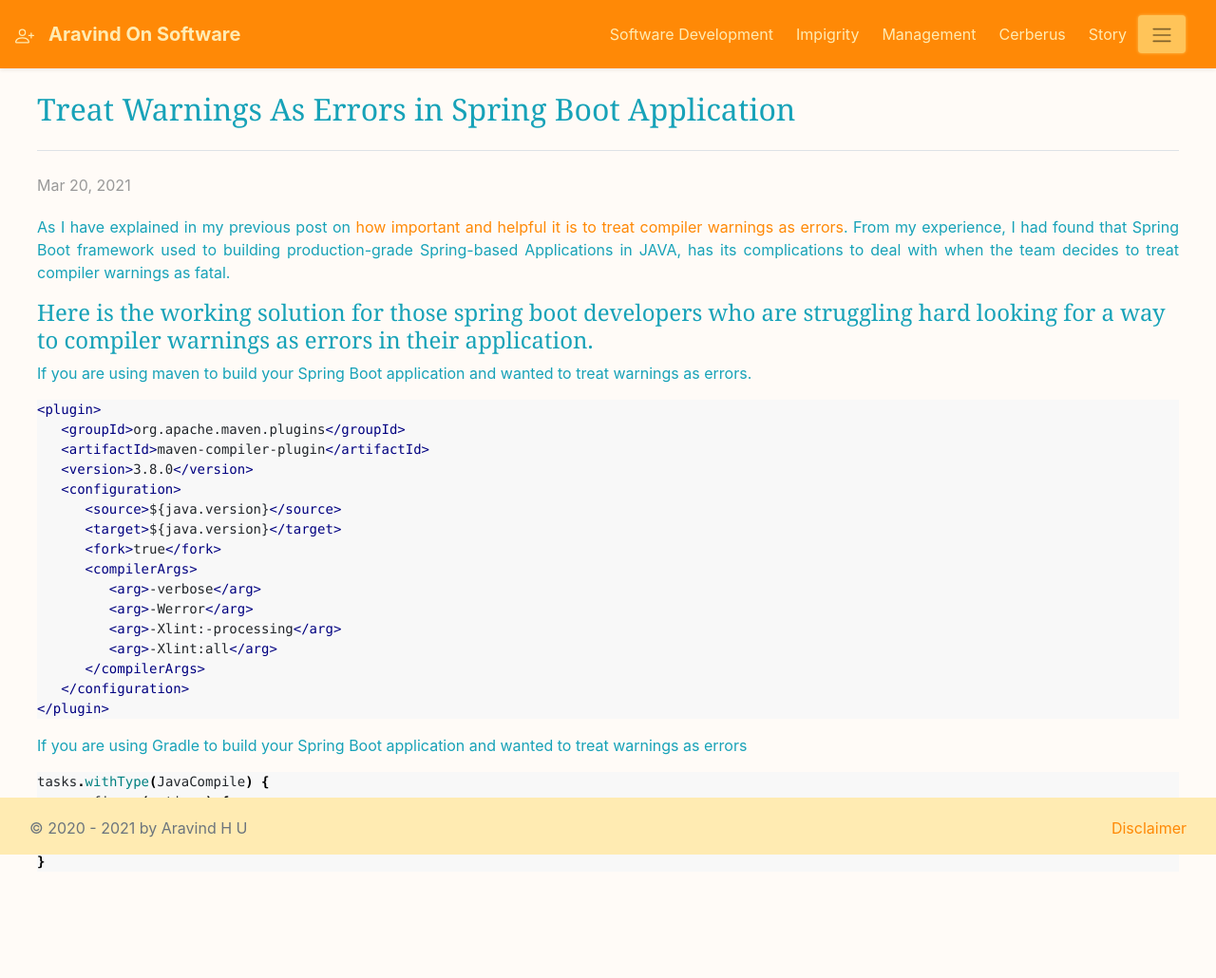
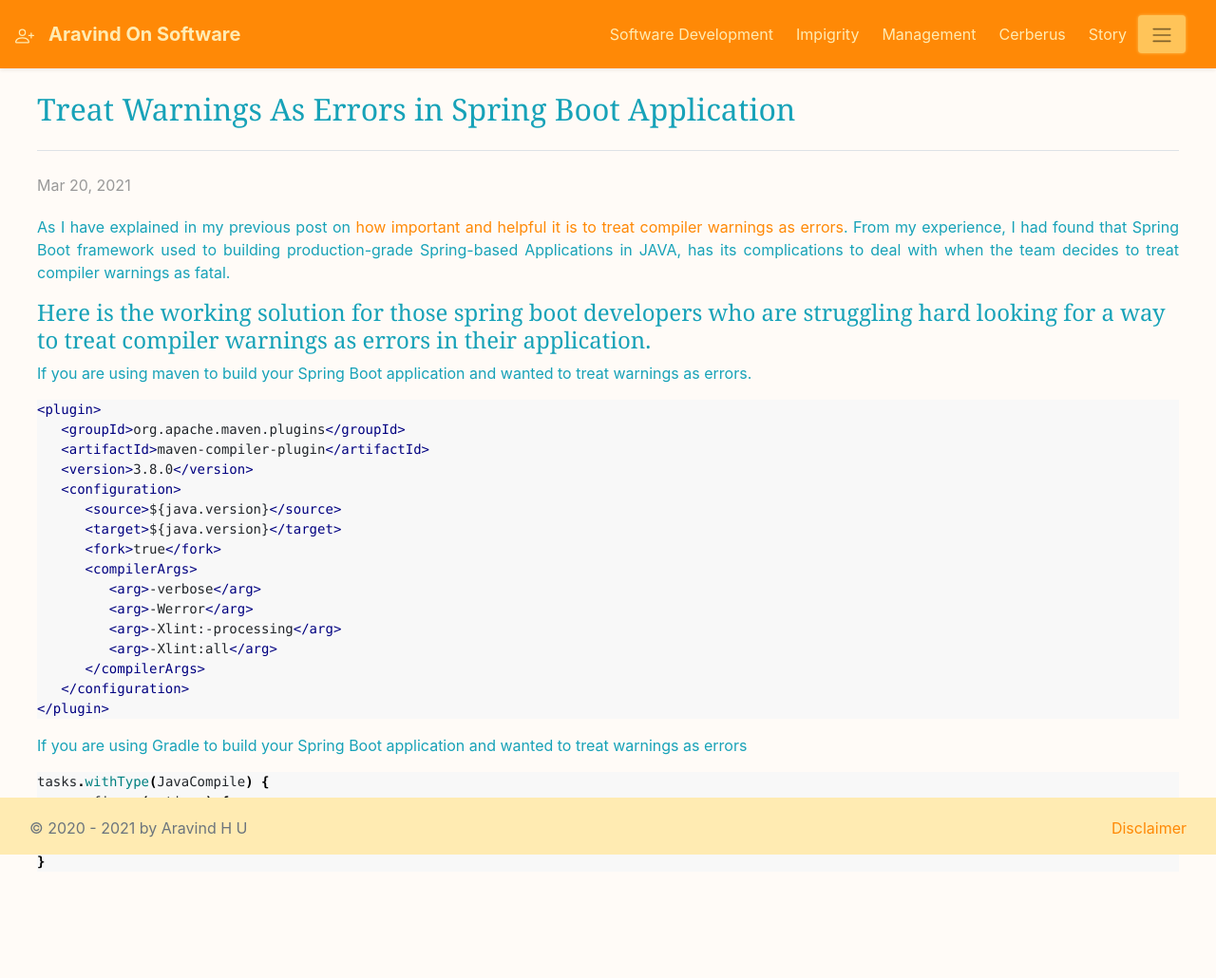
Before and after one commit to aravind666/aravind666.github.io, a Jekyll site: the page built from _posts/software-development/2021-03-20-spring-boot-treat-warnings-as-errors.md, in a window 1280 px wide. Shown: the whole page at 95% size. Built offline with Jekyll 4.4.1, drawn with Linux system fonts in a browser that asks for light colours.

```diff
--- a/_posts/software-development/2021-03-20-spring-boot-treat-warnings-as-errors.md
+++ b/_posts/software-development/2021-03-20-spring-boot-treat-warnings-as-errors.md
@@ -11,7 +11,7 @@
 As I have explained in my previous post on [how important and helpful it is to treat compiler warnings as errors](/software%20development/2021/03/18/treat-warnings-as-errors-in-java.html).
 From my experience, I had found that Spring Boot framework used to building production-grade Spring-based Applications in JAVA, has its complications to deal with when the team decides to treat compiler warnings as fatal.
 
-#### Here is the working solution for those spring boot developers who are struggling hard looking for a way to compiler warnings as errors in their application.
+#### Here is the working solution for those spring boot developers who are struggling hard looking for a way to treat compiler warnings as errors in their application.
 
 If you are using maven to build your Spring Boot application and wanted to treat warnings as errors.
 
```
